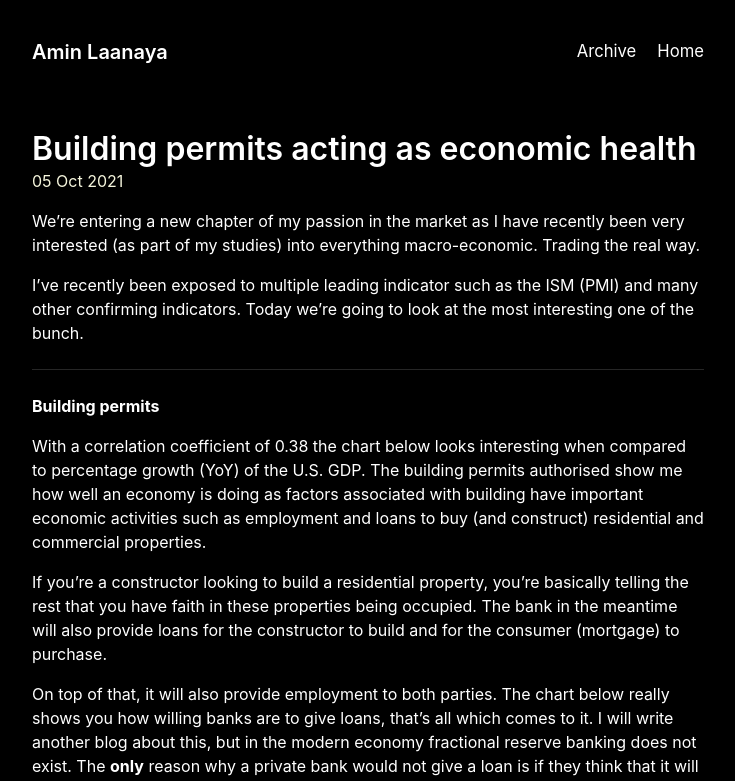
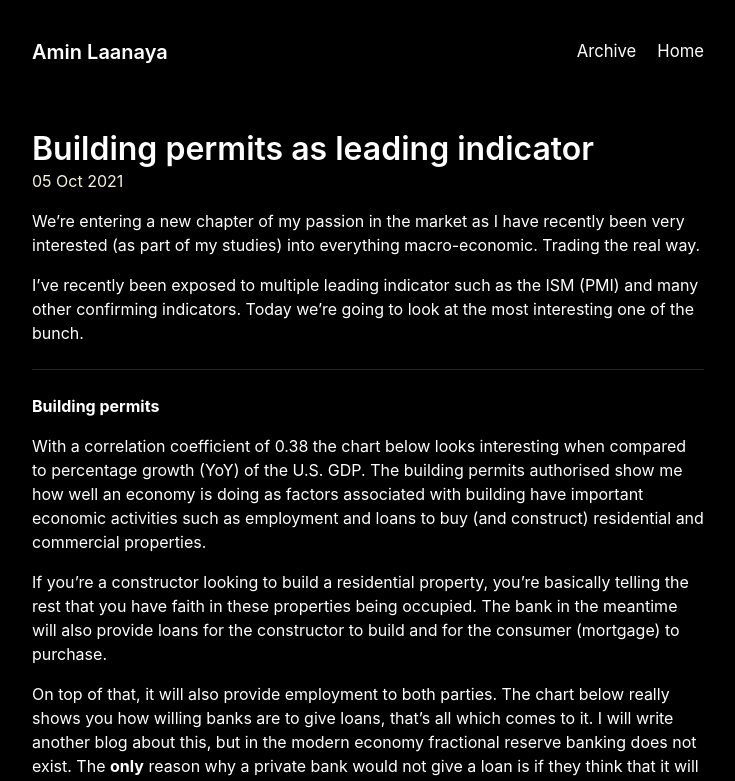
Before and after one commit to Bobcycle/Blog, a Jekyll site: the page built from _posts/2021-10-05-building-permits-as-leading-indicator.md, in a window 1280 px wide. Shown: the top 781 px of the page, without its empty margins (272-1007 px from the left). Built offline with Jekyll 4.4.1, drawn with Linux system fonts in a browser that asks for light colours; some of the changed text lies outside the part shown.

Commit message:
Update 2021-10-05-building-permits-as-leading-indicator.md

```diff
--- a/_posts/2021-10-05-building-permits-as-leading-indicator.md
+++ b/_posts/2021-10-05-building-permits-as-leading-indicator.md
@@ -1,6 +1,6 @@
 ---
 layout: post
-title: Building permits acting as economic health
+title: Building permits as leading indicator
 ---
 
 We're entering a new chapter of my passion in the market as I have recently been very interested (as part of my studies) into everything macro-economic. Trading the real way.
```
Also changed, not shown: other parts of _posts/2021-10-05-building-permits-as-leading-indicator.md (+1 -1 lines).
